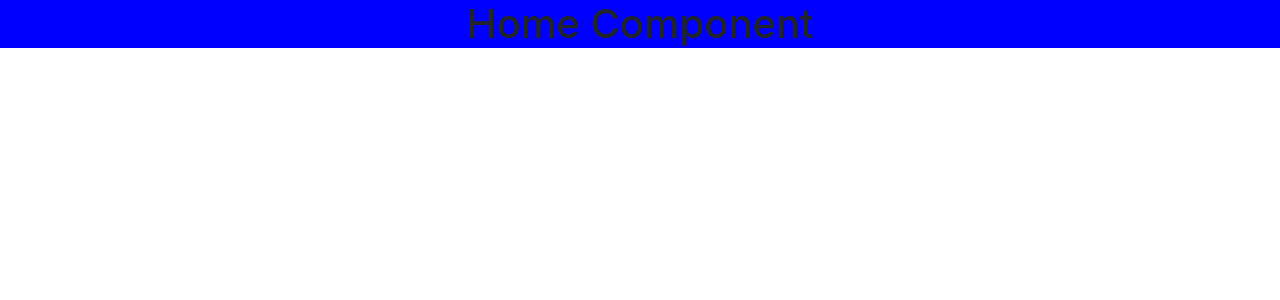
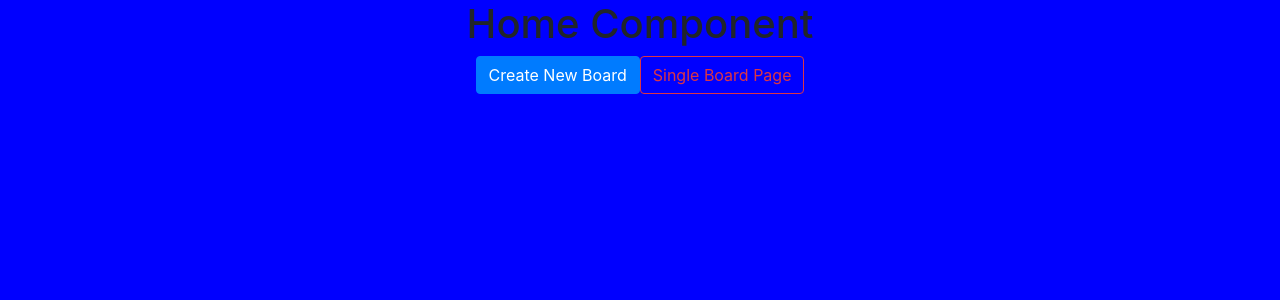
Before and after one commit to phillipsja97/react-pinterest-routing, a React (Create React App) app: page / in a window 1280 px wide. Shown: the top 300 px of the page. Built offline with nearby package versions, Linux system fonts and the light colour scheme.

Commit message:
added routing to each component

```diff
--- a/src/Components/Pages/Auth/Auth.scss
+++ b/src/Components/Pages/Auth/Auth.scss
@@ -1,3 +1,5 @@
 .Auth {
   display: block;
+  background-image: teal;
+  height: 100vh;
 }
--- a/src/Components/Pages/Home/Home.js
+++ b/src/Components/Pages/Home/Home.js
@@ -1,11 +1,15 @@
 import React from 'react';
+import {Link} from 'react-router-dom';
 import './Home.scss';
 
 class Home extends React.Component {
   render() {
+    const boardId = '12345';
     return (
       <div className="Home">
         <h1>Home Component</h1>
+        <Link className="btn btn-primary" to="/board/new">Create New Board</Link>
+        <Link className="btn btn-outline-danger" to={`/board/${boardId}`}>Single Board Page</Link>
       </div>
     );
   }
--- a/src/Components/Pages/Home/Home.scss
+++ b/src/Components/Pages/Home/Home.scss
@@ -1,3 +1,5 @@
 .Home {
   display: block;
+  background-image: red;
+  height: 100vh;
 }
--- a/src/Components/Pages/NewBoard/NewBoard.scss
+++ b/src/Components/Pages/NewBoard/NewBoard.scss
@@ -1,3 +1,5 @@
 .NewBoard {
   display: block;
+  background-color: yellow;
+  height: 100vh;
 }
--- a/src/Components/Pages/SingleBoard/SingleBoard.js
+++ b/src/Components/Pages/SingleBoard/SingleBoard.js
@@ -3,9 +3,11 @@
 
 class SingleBoard extends React.Component {
   render() {
+    const { boardId } = this.props.match.params;
     return (
       <div className="SingleBoard">
         <h1>SingleBoard Component</h1>
+        <h2>Current Board Id: {boardId}</h2>
       </div>
     );
   }
--- a/src/Components/Pages/SingleBoard/SingleBoard.scss
+++ b/src/Components/Pages/SingleBoard/SingleBoard.scss
@@ -1,3 +1,5 @@
 .SingleBoard {
   display: block;
+  background-color: salmon;
+  height: 100vh;
 }
```
